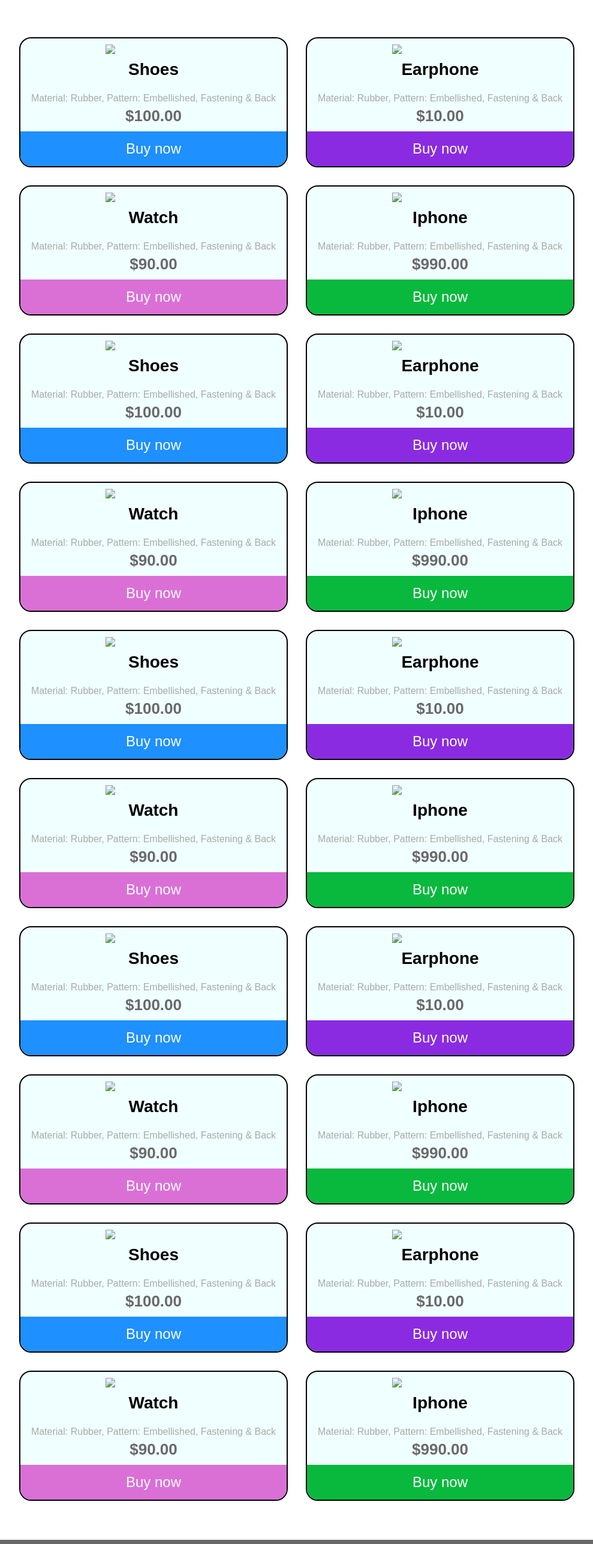
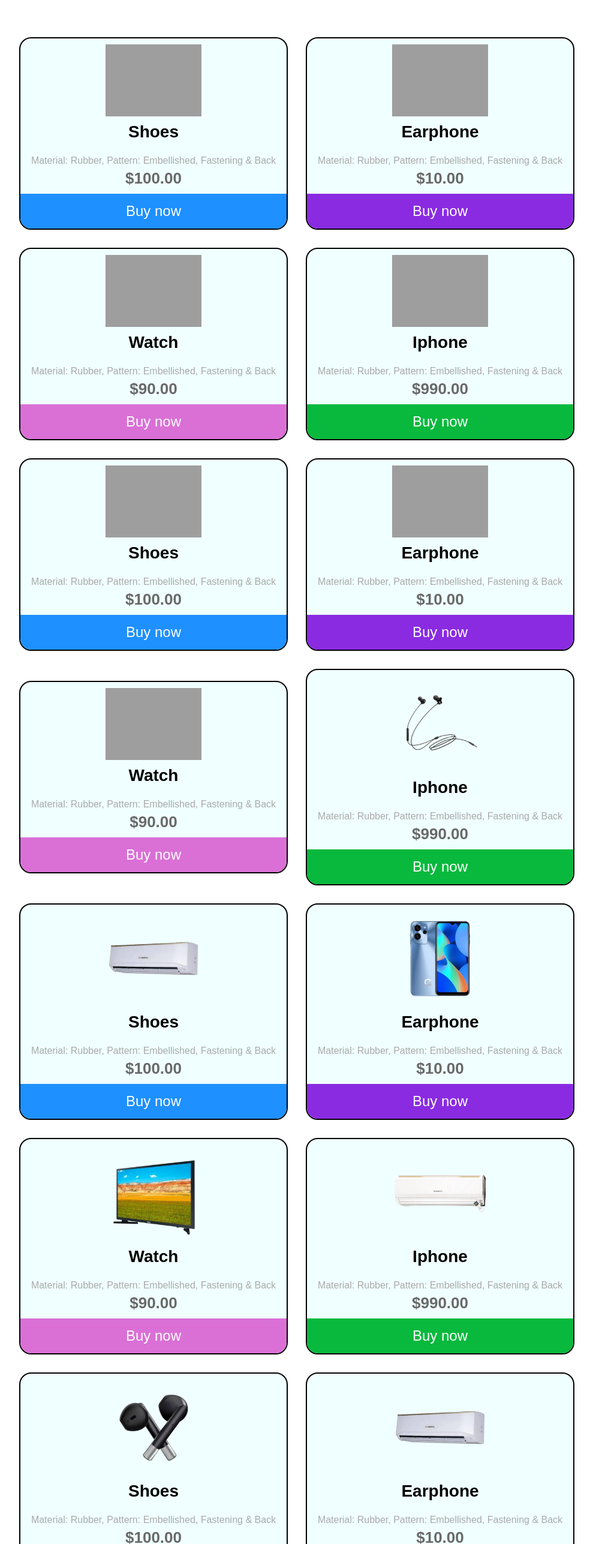
Before and after one commit to shakilsarkar12/E-Commerce-website, a plain HTML site: page index.html in a window 1280 px wide. Shown: the part 1462-4036 px from the top of the page at 60% size, without its empty margins (145-1134 px from the left). Drawn offline with Linux system fonts and the light colour scheme; the site is published under a folder, as on GitHub Pages, so addresses that start at the root find nothing.

Commit message:
first commit

```diff
--- a/index.html
+++ b/index.html
@@ -74,7 +74,7 @@
     <div class="gallery">
 
      <div class="content">
-      <img src="/img/shoes.png">
+      <img src="img/shoes.png">
       <h3>Shoes</h3>
       <p>Material: Rubber, Pattern: Embellished, Fastening & Back </p>
       <h6>$100.00</h6>
@@ -82,7 +82,7 @@
     </div>
 
     <div class="content">
-      <img src="/img/earphone.png">
+      <img src="img/earphone.png">
       <h3>Earphone</h3>
       <p>Material: Rubber, Pattern: Embellished, Fastening & Back </p>
       <h6>$10.00</h6>
@@ -90,7 +90,7 @@
     </div>
 
     <div class="content">
-      <img src="/img/watch.png">
+      <img src="img/watch.png">
       <h3>Watch</h3>
       <p>Material: Rubber, Pattern: Embellished, Fastening & Back </p>
       <h6>$90.00</h6>
@@ -98,7 +98,7 @@
     </div>
 
     <div class="content">
-      <img src="/img/iphone.png">
+      <img src="img/iphone.png">
       <h3>Iphone</h3>
       <p>Material: Rubber, Pattern: Embellished, Fastening & Back </p>
       <h6>$990.00</h6>
@@ -106,7 +106,7 @@
     </div>
 
      <div class="content">
-      <img src="/img/ep8.png">
+      <img src="img/ep8.png">
       <h3>Shoes</h3>
       <p>Material: Rubber, Pattern: Embellished, Fastening & Back </p>
       <h6>$100.00</h6>
@@ -114,7 +114,7 @@
     </div>
 
     <div class="content">
-      <img src="/img/mobile5.png">
+      <img src="img/mobile5.png">
       <h3>Earphone</h3>
       <p>Material: Rubber, Pattern: Embellished, Fastening & Back </p>
       <h6>$10.00</h6>
@@ -122,7 +122,7 @@
     </div>
 
     <div class="content">
-      <img src="/img/tv4.png">
+      <img src="img/tv4.png">
       <h3>Watch</h3>
       <p>Material: Rubber, Pattern: Embellished, Fastening & Back </p>
       <h6>$90.00</h6>
@@ -130,7 +130,7 @@
     </div>
 
     <div class="content">
-      <img src="/img/ep3.png">
+      <img src="img/ep3.png">
       <h3>Iphone</h3>
       <p>Material: Rubber, Pattern: Embellished, Fastening & Back </p>
       <h6>$990.00</h6>
@@ -138,7 +138,7 @@
     </div>
 
      <div class="content">
-      <img src="/img/ac3.png">
+      <img src="img/ac3.png">
       <h3>Shoes</h3>
       <p>Material: Rubber, Pattern: Embellished, Fastening & Back </p>
       <h6>$100.00</h6>
@@ -146,7 +146,7 @@
     </div>
 
     <div class="content">
-      <img src="/img/mobile2.png">
+      <img src="img/mobile2.png">
       <h3>Earphone</h3>
       <p>Material: Rubber, Pattern: Embellished, Fastening & Back </p>
       <h6>$10.00</h6>
@@ -154,7 +154,7 @@
     </div>
 
     <div class="content">
-      <img src="/img/tv6.png">
+      <img src="img/tv6.png">
       <h3>Watch</h3>
       <p>Material: Rubber, Pattern: Embellished, Fastening & Back </p>
       <h6>$90.00</h6>
@@ -162,7 +162,7 @@
     </div>
 
     <div class="content">
-      <img src="/img/ac1.png">
+      <img src="img/ac1.png">
       <h3>Iphone</h3>
       <p>Material: Rubber, Pattern: Embellished, Fastening & Back </p>
       <h6>$990.00</h6>
@@ -170,7 +170,7 @@
     </div>
 
      <div class="content">
-      <img src="/img/ep6.png">
+      <img src="img/ep6.png">
       <h3>Shoes</h3>
       <p>Material: Rubber, Pattern: Embellished, Fastening & Back </p>
       <h6>$100.00</h6>
@@ -178,7 +178,7 @@
     </div>
 
     <div class="content">
-      <img src="/img/ac3.png">
+      <img src="img/ac3.png">
       <h3>Earphone</h3>
       <p>Material: Rubber, Pattern: Embellished, Fastening & Back </p>
       <h6>$10.00</h6>
@@ -186,7 +186,7 @@
     </div>
 
     <div class="content">
-      <img src="/img/mobile2.png">
+      <img src="img/mobile2.png">
       <h3>Watch</h3>
       <p>Material: Rubber, Pattern: Embellished, Fastening & Back </p>
       <h6>$90.00</h6>
@@ -194,7 +194,7 @@
     </div>
 
     <div class="content">
-      <img src="/img/mobile4.png">
+      <img src="img/mobile4.png">
       <h3>Iphone</h3>
       <p>Material: Rubber, Pattern: Embellished, Fastening & Back </p>
       <h6>$990.00</h6>
@@ -202,7 +202,7 @@
     </div>
 
     <div class="content">
-      <img src="/img/ep5.png">
+      <img src="img/ep5.png">
       <h3>Shoes</h3>
       <p>Material: Rubber, Pattern: Embellished, Fastening & Back </p>
       <h6>$100.00</h6>
@@ -210,7 +210,7 @@
     </div>
 
     <div class="content">
-      <img src="/img/tv4.png">
+      <img src="img/tv4.png">
       <h3>Earphone</h3>
       <p>Material: Rubber, Pattern: Embellished, Fastening & Back </p>
       <h6>$10.00</h6>
@@ -218,7 +218,7 @@
     </div>
 
     <div class="content">
-      <img src="/img/tv6.png">
+      <img src="img/tv6.png">
       <h3>Watch</h3>
       <p>Material: Rubber, Pattern: Embellished, Fastening & Back </p>
       <h6>$90.00</h6>
@@ -226,7 +226,7 @@
     </div>
 
     <div class="content">
-      <img src="/img/ep1.png">
+      <img src="img/ep1.png">
       <h3>Iphone</h3>
       <p>Material: Rubber, Pattern: Embellished, Fastening & Back </p>
       <h6>$990.00</h6>
@@ -247,8 +247,8 @@
             <ul class="list">
               <li><a href="index.html">Home</a></li>
               <li><a href="about.html">About</a></li>
-              <li><a href="">Services</a></li>
-              <li><a href="">Products</a></li>
+              <li><a href="#">Services</a></li>
+              <li><a href="#">Products</a></li>
               <li><a href="contact.html">Contact</a></li>
             </ul>
       </footer>
```
Also changed, not shown: ac.html (+5 -5 lines), css/login.css (+11 -1 lines), earphone.html (+12 -12 lines), login.html (+2 -2 lines), mobile.html (+9 -9 lines), tv.html (+9 -9 lines), watch.html (+9 -9 lines).
